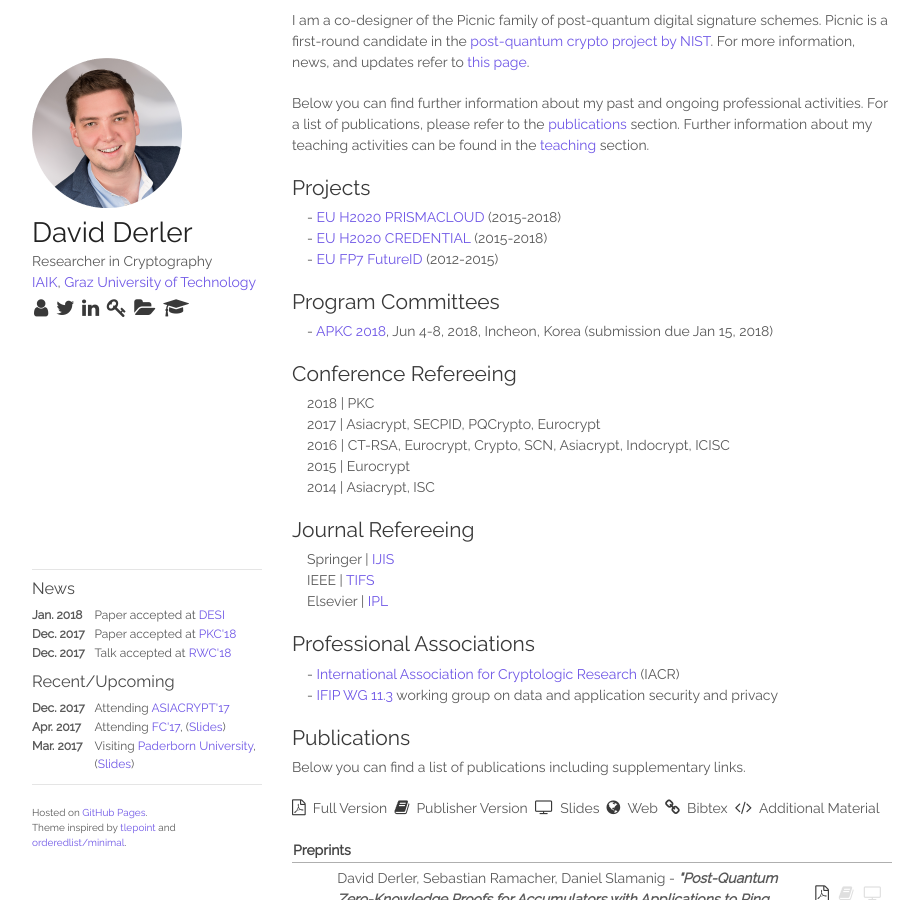
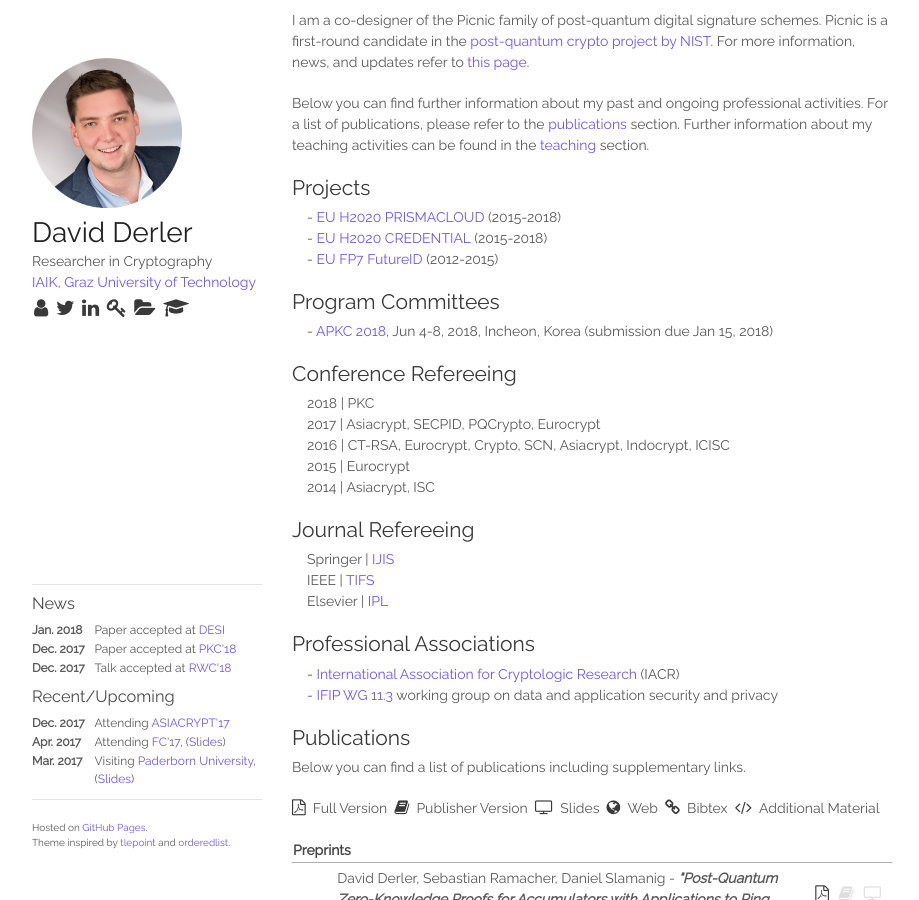
Before and after one commit to derlerd/derlerd.github.io, a Jekyll site: the page built from index.html, in a window 1280 px wide and 900 px high, scrolled down 309 px. Shown: the whole window, without its empty margins (178-1097 px from the left). Built offline with Jekyll 4.4.1, drawn with Linux system fonts in a browser that asks for light colours.

Commit message:
shortened footer text

```diff
--- a/_includes/footer.html
+++ b/_includes/footer.html
@@ -58,5 +58,5 @@
     </table>
   </div>
   <p class="remark">Hosted on <a href="https://github.com/derlerd/derlerd.github.io">GitHub Pages</a>.</p>
-  <p class="remark">Theme inspired by <a href="https://tlepoint.github.io/">tlepoint</a> and <a href="https://github.com/orderedlist/minimal">orderedlist/minimal</a>.</p>
+  <p class="remark">Theme inspired by <a href="https://tlepoint.github.io/">tlepoint</a> and <a href="https://github.com/orderedlist/minimal">orderedlist</a>.</p>
 </footer>
```
